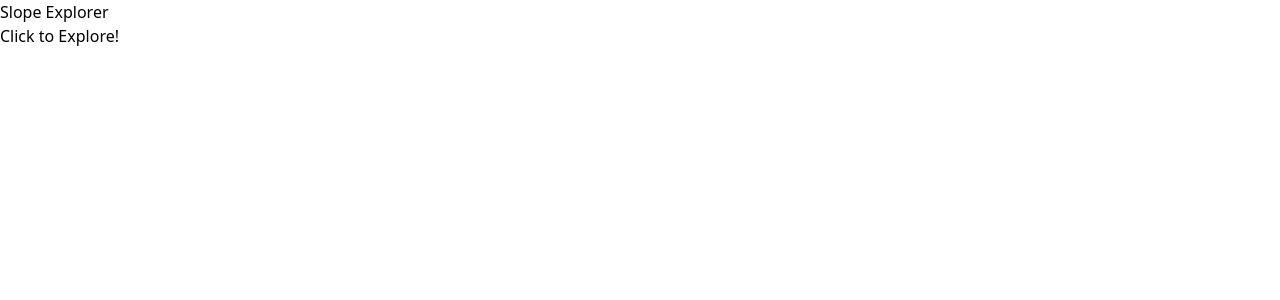
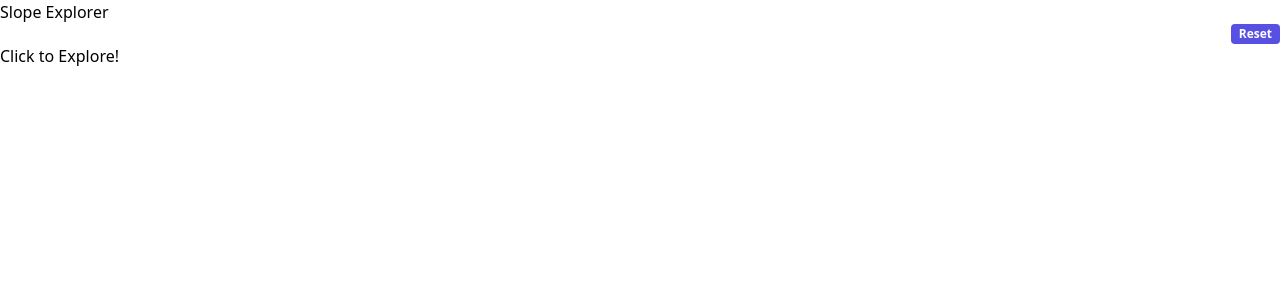
Before and after one commit to Content-Interactives/slope, a React (Vite) app: page / in a window 1280 px wide. Shown: the top 300 px of the page. Built offline with nearby package versions, Linux system fonts and the light colour scheme.

Commit message:
added reset button

```diff
--- a/src/components/Slope.jsx
+++ b/src/components/Slope.jsx
@@ -50,6 +50,7 @@ const Slope = () => {
 
   const [isDragging, setIsDragging] = useState(false);
   const [dragIndex, setDragIndex] = useState(null);
+  const [isAnimating, setIsAnimating] = useState(false);
   const gridRef = useRef(null);
   const riseRef = useRef(8);
   const runRef = useRef(5);
@@ -68,6 +69,7 @@ const Slope = () => {
   };
 
   const handleClick = () => {
+    setIsAnimating(true);
     // Step 1: Shrink and remove initial button
     setIsButtonShrinking(true);
     setTimeout(() => {
@@ -83,6 +85,7 @@ const Slope = () => {
           setShowText(true);
           setTimeout(() => {
             setShowContinue(true);
+            setIsAnimating(false);
           }, 1500);
         }, 700);
       }, 800);
@@ -90,6 +93,7 @@ const Slope = () => {
   };
 
   const handleContinue = () => {
+    setIsAnimating(true);
     // Step 3: Shrink and remove initial text and continue button
     setIsContinueShrinking(true);
     setTimeout(() => {
@@ -133,6 +137,7 @@ const Slope = () => {
               // Step 6: Show second continue button
               setTimeout(() => {
                 setShowSecondContinue(true);
+                setIsAnimating(false);
               }, 500);
             }, 500);
           }, 800);
@@ -142,6 +147,7 @@ const Slope = () => {
   };
 
   const handleSecondContinue = () => {
+    setIsAnimating(true);
     // Shrink and remove all elements
     setIsRiseLabelShrinking(true);
     setIsRunLabelShrinking(true);
@@ -158,6 +164,7 @@ const Slope = () => {
           setIsNumbersMoving(true);
           setTimeout(() => {
             setShowExploreButton(true);
+            setIsAnimating(false);
           }, 800);
         }, 300);
       }, 300);
@@ -268,6 +275,7 @@ const Slope = () => {
   }, [isDragging, dragIndex]);
 
   const handleExploreClick = () => {
+    setIsAnimating(true);
     setShowExploreButton(false);
     setShowInstructionText(true);
     setIsDraggable(true);
@@ -282,12 +290,58 @@ const Slope = () => {
     const run = Math.abs(points[1].x - points[0].x);
     setCurrentRise(rise);
     setCurrentRun(run);
+    setTimeout(() => {
+      setIsAnimating(false);
+    }, 300);
   };
 
   const x1 = points[0].x * 20;
   const y1 = (13 - points[0].y) * 20;
   const x2 = points[1].x * 20;
   const y2 = (13 - points[1].y) * 20;
+
+  const handleReset = () => {
+    // Reset all states to initial values
+    setShowButton(true);
+    setIsButtonShrinking(false);
+    setShowPoints(false);
+    setShowLine(false);
+    setShowText(false);
+    setShowFullText(true);
+    setShowContinue(false);
+    setIsContinueShrinking(false);
+    setShowHorizontalLine(false);
+    setShowVerticalLine(false);
+    setShowRunLabel(false);
+    setShowRiseLabel(false);
+    setIsRiseLabelShrinking(false);
+    setIsRunLabelShrinking(false);
+    setShowRunNumbers([false, false, false, false, false]);
+    setShowRiseNumbers([false, false, false, false, false, false, false, false]);
+    setIsRunNumbersShrinking(false);
+    setIsRiseNumbersShrinking(false);
+    setShowFractionBar(false);
+    setShowSlopeText(false);
+    setIsNumbersMoving(false);
+    setShowExploreButton(false);
+    setShowInstructionText(false);
+    setIsDraggable(false);
+    setShowStaticNumbers(false);
+    setPoints([
+      { x: 2, y: 3 },
+      { x: 7, y: 11 }
+    ]);
+    setCurrentRise(8);
+    setCurrentRun(5);
+    setIsExploring(false);
+    setShowExplanation(false);
+    setIsExplanationShrinking(false);
+    setShowSecondContinue(false);
+    setIsDragging(false);
+    setDragIndex(null);
+    riseRef.current = 8;
+    runRef.current = 5;
+  };
 
   return (
     <div className="w-[464px] mx-auto mt-5 shadow-[0_-4px_6px_-1px_rgba(0,0,0,0.1),0_2px_4px_-2px_rgba(0,0,0,0.1),0_0_0_1px_rgba(0,0,0,0.05)] bg-white rounded-lg select-none">
@@ -556,11 +610,44 @@ const Slope = () => {
           .move-rise-to-fraction {
             animation: moveRiseToFraction 0.8s cubic-bezier(0.34, 1.56, 0.64, 1) forwards;
           }
+          .reset-button {
+            background-color: #5750E3;
+            color: white;
+            border: none;
+            border-radius: 0.25rem;
+            cursor: pointer;
+            display: flex;
+            align-items: center;
+            justify-content: center;
+            font-size: 0.75rem;
+            transition: background-color 0.2s;
+            margin-left: auto;
+            font-family: system-ui, -apple-system, sans-serif;
+            font-weight: bold;
+            padding: 0.25rem 0.5rem;
+            line-height: 1;
+          }
+          .reset-button:hover {
+            background-color: #4a42c7;
+          }
+          .reset-button:disabled {
+            background-color: #5750E3;
+            opacity: 0.5;
+            cursor: not-allowed;
+          }
         `}
       </style>
       <div className="p-4">
         <div className="flex justify-between items-center mb-4">
           <h2 className="text-[#5750E3] text-sm font-medium select-none">Slope Explorer</h2>
+          <button
+            className="reset-button"
+            onClick={handleReset}
+            title="Reset interactive"
+            disabled={isAnimating}
+          >
+            Reset
+          </button>
         </div>
 
         <div className="mt-4">
```
